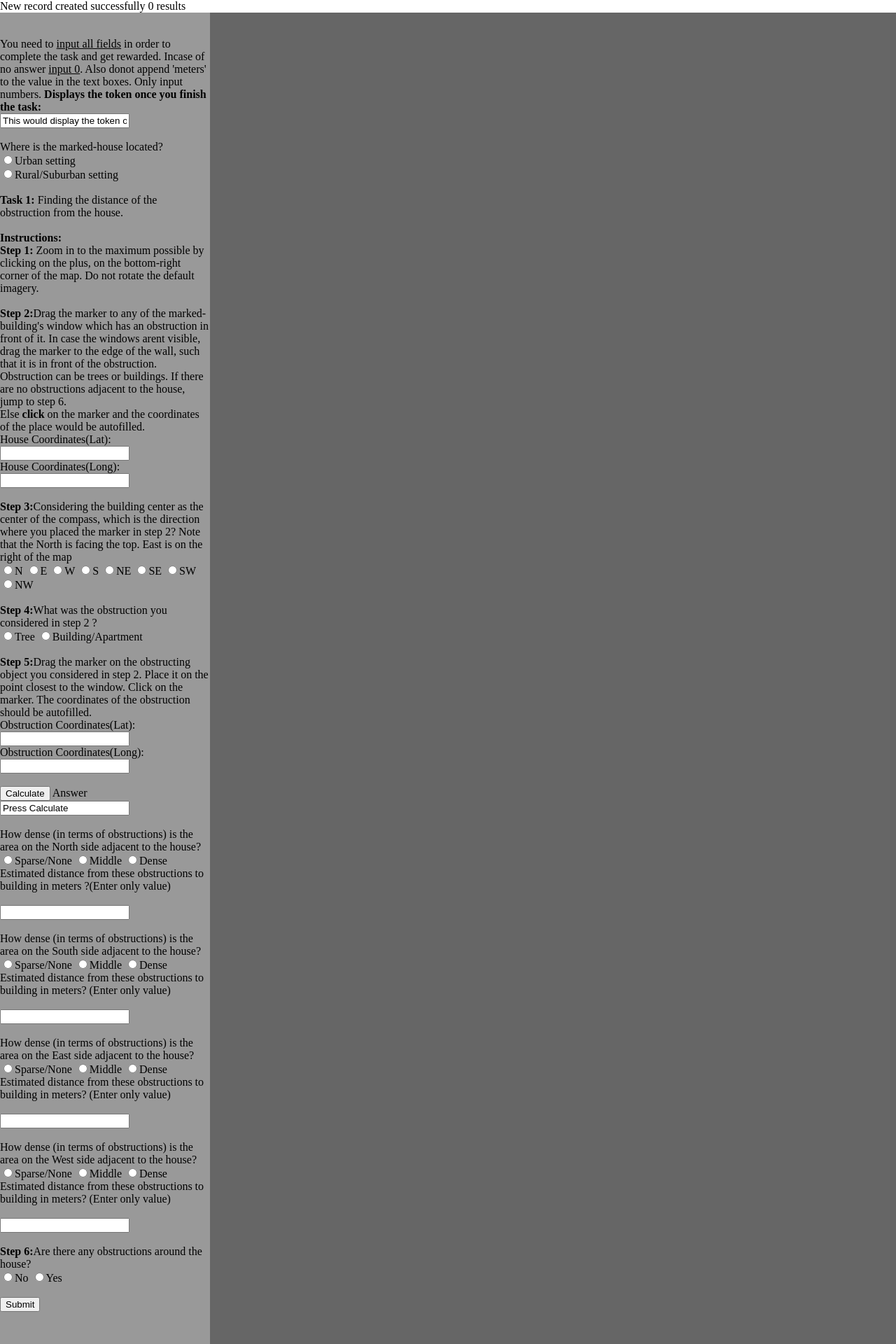
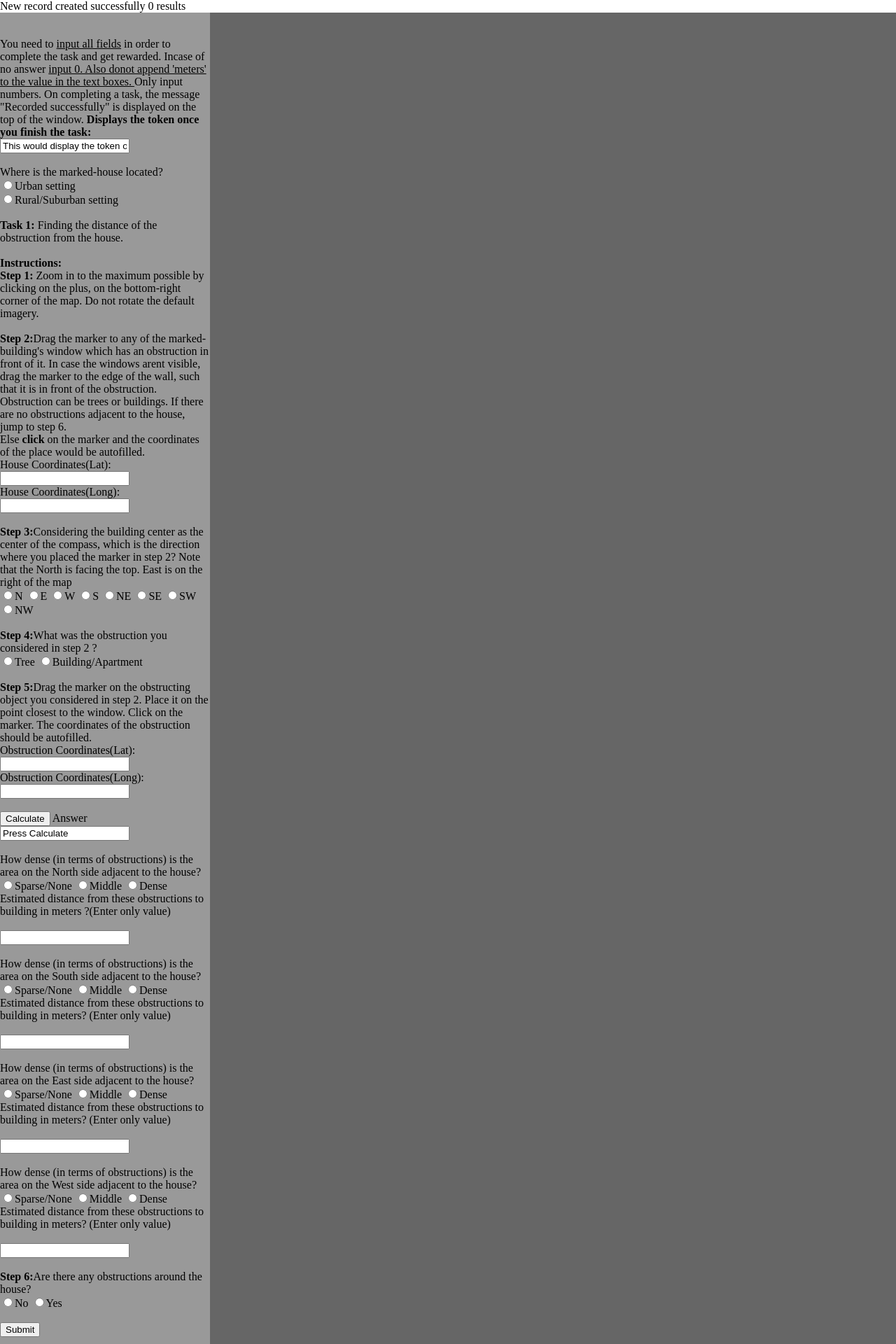
Before and after one commit to berzentine/SunScore, a PHP site: page /task1.php in a window 1280 px wide. Shown: the top 1920 px of the page at 70% size. Run offline with PHP 8.4, Linux system fonts and the light colour scheme; data that the repository does not hold is empty; some libraries are stand-ins or nearby versions.

Commit message:
3 houses per run, instructions added

```diff
--- a/Version1Task1/task1.php
+++ b/Version1Task1/task1.php
@@ -5,7 +5,7 @@
     <meta charset="utf-8">
     <style>
     div.box { background: #EEE; height: 100%; width: 100%; }
-    div.div1{background: #999; float: left; height: 270%; width: 300px; }
+    div.div1{background: #999; float: left; height: 290%; width: 300px; }
     div.div2{ background: #666; height: 150%; }
     div.clear { clear: both; height: 1px; overflow: hidden; font-size:0pt; margin-top: -1px; }
       html, body {
@@ -14,7 +14,7 @@
         padding: 0;
       }
       #map {
-        height: 270%;
+        height: 290%;
       }
       form {
         margin: 0px;
@@ -114,6 +114,7 @@
 
 if ($conn->query($sql) === TRUE) {
     echo "New record created successfully";
+    //increase count only here
 } else {
   //echo "Error: " . $sql . "<br>" . $conn->error;
 }
@@ -141,7 +142,7 @@
 }
 //$sql = "(select * from listings WHERE address NOT LIKE 'None' order by id limit 200)";
 
-$sql = "select * from (select * from listings WHERE address NOT LIKE 'None' order by id limit 50) as rows  order by rand() limit 5 ";
+$sql = "select * from (select * from listings WHERE address NOT LIKE 'None' order by id limit 50) as rows  order by rand() limit 3 ";
 //orders first 300 in ascnding order and then pics the random 10 from this.
 
 $result = $conn->query($sql);
@@ -179,7 +180,7 @@
     <div class="box">
        <div class="div1" id="form">
        <form method="post" action="#" margin-left:25px>
-           <br><br>You need to <u>input all fields</u> in order to complete the task and get rewarded. Incase of no answer <u>input 0</u>. Also donot append 'meters' to the value in the text boxes. Only input numbers.
+           <br><br>You need to <u>input all fields</u> in order to complete the task and get rewarded. Incase of no answer <u>input 0. Also donot append 'meters' to the value in the text boxes. </u>Only input numbers. On completing a task, the message "Recorded successfully" is displayed on the top of the window.
            <b>Displays the token once you finish the task:</b><br>
            <input type="text" name ="tokendisplay" id="tokendisplay" value="This would display the token once you finish the task">
 
@@ -357,7 +358,7 @@
 
 function myfunction(){
   //console.log("mufunction called");
-  if(window.localStorage.getItem('count')<5){
+  if(window.localStorage.getItem('count')<3){
     var index = window.localStorage.getItem('count');
     index++;
     window.localStorage.setItem('count', index);
@@ -389,7 +390,7 @@
          }
 
 
- if(window.localStorage.getItem('count')<5){
+ if(window.localStorage.getItem('count')<3){
   //**update address here**//
   //var address = ["1104 Kenzie Drive, Pittsburgh, PA","120 Cobblestone Drive, Pittsburgh, PA","806 College St, Pittsburgh, PA 15232, USA"];
       var index = window.localStorage.getItem('count')
@@ -445,7 +446,7 @@
 
       }
       else{
-        if(window.localStorage.getItem('count')==5){
+        if(window.localStorage.getItem('count')==3){
           var y = document.getElementById("tokendisplay");
           document.getElementById("tokendisplay").value = window.localStorage.getItem('token');
           y.type= "text";
```
